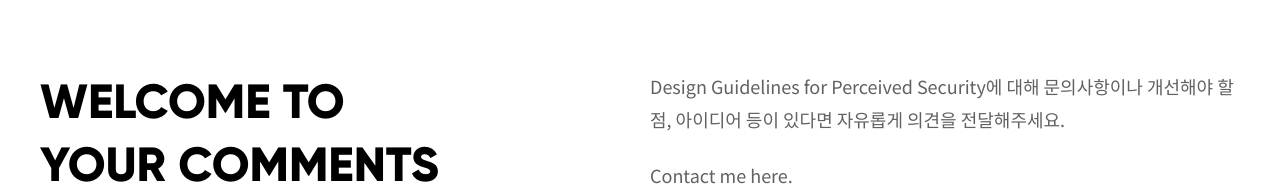
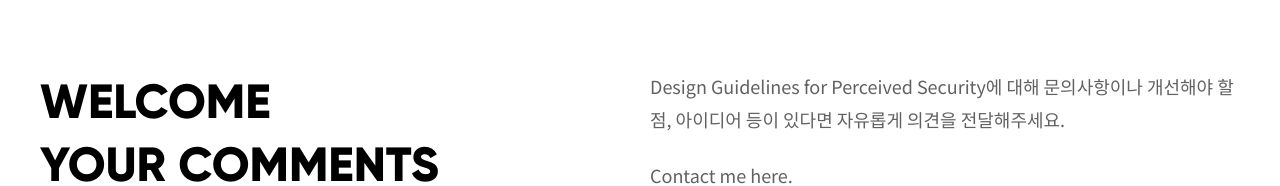
Before and after one commit to ux-navigator/design-guidelines-about-perceived-security, a React (Create React App) app in the folder design-guidelines-cra/: page /guidelines in a window 1280 px wide. Shown: the part 2384-2570 px from the top of the page. Built offline with nearby package versions, Linux system fonts and the light colour scheme.

Commit message:
welcome your comments 오타 수정

```diff
--- a/design-guidelines-cra/src/pages/guidelines.js
+++ b/design-guidelines-cra/src/pages/guidelines.js
@@ -93,7 +93,7 @@ const WelcomeToYourComments = () => {
     return (
         <div id="WELCOME-TO-YOUR-COMMENTS" >
             <div className="left_title">
-                <h2 className="title_3">WELCOME TO</h2>
+                <h2 className="title_3">WELCOME</h2>
                 <h2 className="title_3">YOUR COMMENTS</h2>
             </div>
             <div id="WELCOME-TO-YOUR-COMMENTS_text" className="align_right">
--- a/design-guidelines-cra/src/pages/start.js
+++ b/design-guidelines-cra/src/pages/start.js
@@ -398,7 +398,7 @@ const WelcomeToYourComments = () => {
     return (
         <div id="WELCOME-TO-YOUR-COMMENTS">
             <div className="left_title">
-                <h2 className="title_3">WELCOME TO</h2>
+                <h2 className="title_3">WELCOME</h2>
                 <h2 className="title_3">YOUR COMMENTS</h2>
             </div>
             <div id="WELCOME-TO-YOUR-COMMENTS_text" className="align_right">
```
